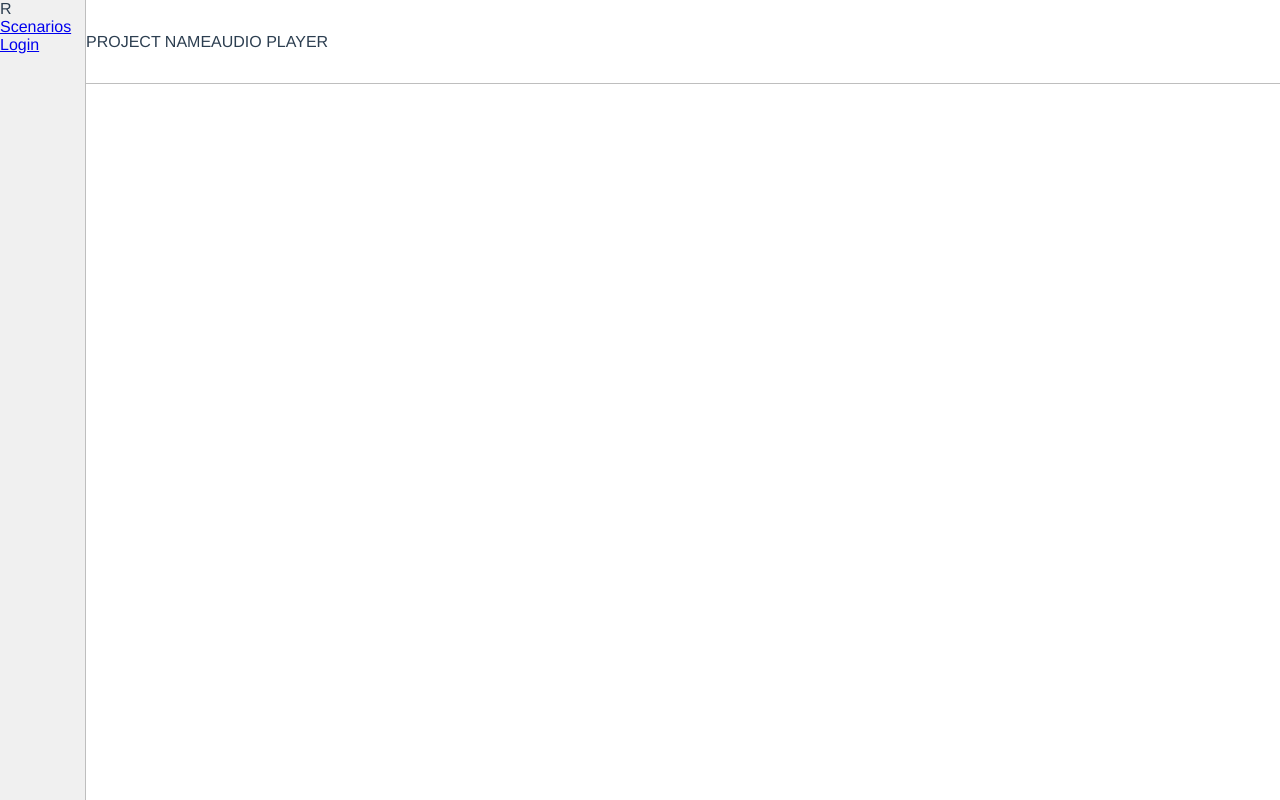
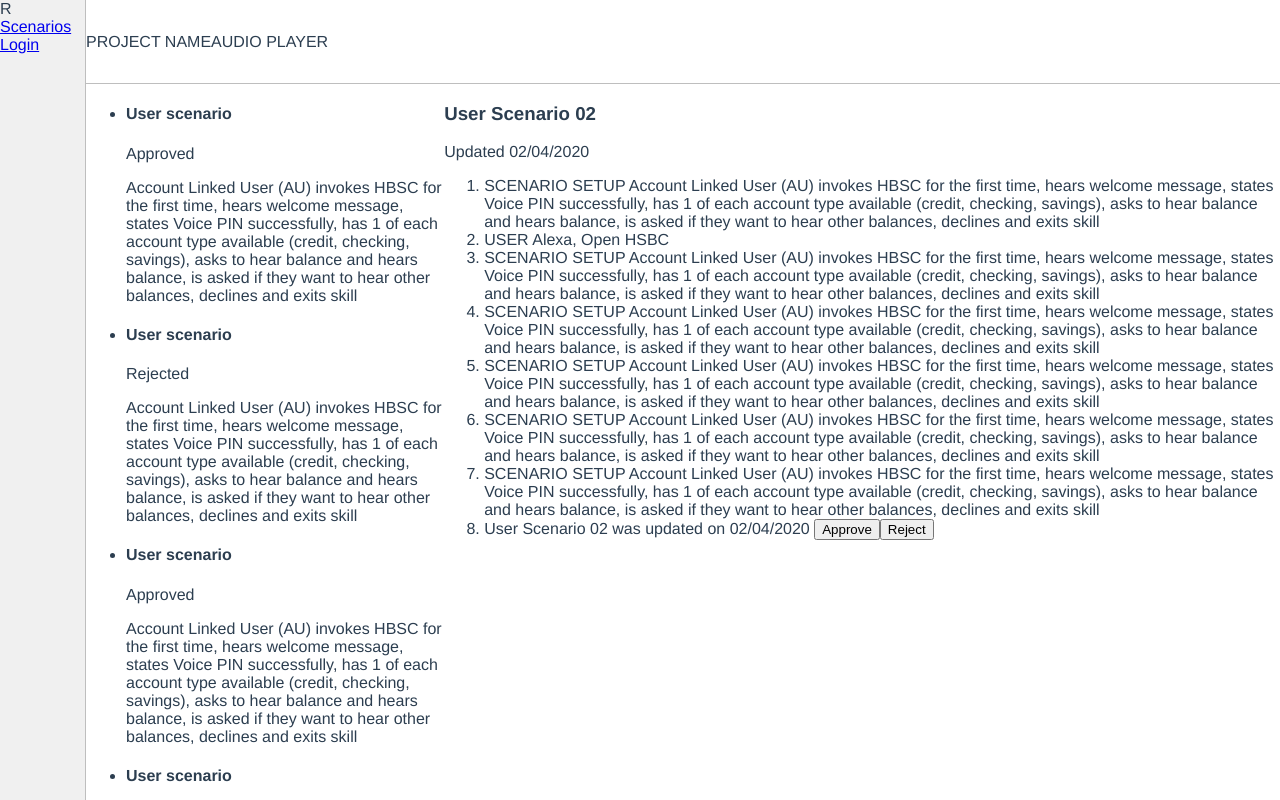
Before and after one commit to patocorrenti/vx-frontend, a Vue app: page /scenarios in a window 1280 px wide. Built offline with nearby package versions, Linux system fonts and the light colour scheme.

Commit message:
scenarios section (hardcoded data)

```diff
--- a/src/App.vue
+++ b/src/App.vue
@@ -11,8 +11,8 @@
 </template>
 
 <script>
-import Header from '@/components/Header.vue'
-import Navigation from '@/components/Navigation.vue'
+import Header from '@/components/Header.vue';
+import Navigation from '@/components/Navigation.vue';
 
 export default {
   name: 'App',
@@ -21,7 +21,6 @@ export default {
     Navigation
   }
 }
-
 </script>
 
 <style lang="scss">
@@ -29,6 +28,7 @@ body {
   padding: 0;
   margin: 0;
 }
+
 #app {
   color: #2c3e50;
   display: flex;
@@ -42,12 +42,13 @@ body {
     padding-left: $desktop__navigation__width;
     position: relative;
     width: 100%;
+
     > * {
       box-sizing: border-box;
     }
   }
   .main-content {
-    height: calc(100vh - #{$desktop__header__height});
+    height: $desktop__main-content__height;
     overflow-y: auto;
   }
 }
--- a/src/components/Navigation.vue
+++ b/src/components/Navigation.vue
@@ -1,10 +1,16 @@
 <template>
   <nav class="main-nav">
     <div class="logo">R</div>
-    <router-link to="/user-scenarios">Scenarios</router-link>
+    <router-link to="/scenarios">Scenarios</router-link>
     <router-link to="/">Login</router-link>
   </nav>
 </template>
+
+<script>
+export default {
+  name: 'MainNav',
+}
+</script>
 
 <style lang="scss">
 .main-nav {
@@ -19,5 +25,6 @@
   position: fixed;
   top: 0;
   width: 100%;
+  z-index: 2;
 }
 </style>
--- /dev/null
+++ b/src/components/scenarios/List.vue
@@ -0,0 +1,30 @@
+<template>
+  <nav class="scenarios-list">
+    <ul>
+      <li v-for="(scenario, key) in scenarios" :key="key">
+        <article>
+          <header>
+            <h4>{{ scenario.name }}</h4>
+            <div>{{ scenario.status }}</div>
+          </header>
+          <p>{{ scenario.content }}</p>
+        </article>
+      </li>
+    </ul>
+  </nav>
+</template>
+
+<script>
+export default {
+  name: 'Scenarios List',
+  props: ['scenarios']
+}
+</script>
+
+<style lang="scss">
+.scenarios-list {
+  height: $desktop__main-content__height;
+  overflow: auto;
+  width: 30%;
+}
+</style>
--- /dev/null
+++ b/src/components/scenarios/View.vue
@@ -0,0 +1,34 @@
+<template>
+  <article class="scenarios-view">
+    <header>
+      <h1>{{ scenario.name }}</h1>
+      <div>Updated {{ scenario.updated }}</div>
+    </header>
+    <ol>
+      <li v-for="(item, key) in scenario.items" :key="key">
+        {{ item.type }}
+        {{ item.content }}
+      </li>
+      <li>
+        {{ scenario.name }} was updated on {{ scenario.updated }}
+        <button type="button">Approve</button>
+        <button type="button">Reject</button>
+      </li>
+    </ol>
+  </article>
+</template>
+
+<script>
+export default {
+  name: 'Scenarios View',
+  props: ['scenario']
+}
+</script>
+
+<style lang="scss">
+.scenarios-view {
+  flex: 1 1 0;
+  height: $desktop__main-content__height;
+  overflow: auto;
+}
+</style>
--- a/src/styles/_variables.scss
+++ b/src/styles/_variables.scss
@@ -1,6 +1,8 @@
+// Colors
 $color-light-grey: #f0f0f0;
 $color-line-grey: #bebebe;
 
 // Layout
 $desktop__navigation__width: 86px;
 $desktop__header__height: 84px;
+$desktop__main-content__height: calc(100vh - #{$desktop__header__height});
--- /dev/null
+++ b/src/views/Scenarios.vue
@@ -0,0 +1,82 @@
+<template>
+  <section class="scenarios-section">
+    <ScenariosList :scenarios="scenarios"/>
+    <ScenariosView :scenario="content"/>
+  </section>
+</template>
+
+<script>
+import ScenariosList from '@/components/scenarios/List.vue';
+import ScenariosView from '@/components/scenarios/View.vue';
+
+export default {
+  name: 'Scenarios',
+  components: {
+    ScenariosList, ScenariosView
+  },
+  data: () => ({
+    scenarios: [
+      {
+        name: 'User scenario',
+        status: 'Approved',
+        content: 'Account Linked User (AU) invokes HBSC for the first time, hears welcome message, states Voice PIN successfully, has 1 of each account type available (credit, checking, savings), asks to hear balance and hears balance, is asked if they want to hear other balances, declines and exits skill'
+      },
+      {
+        name: 'User scenario',
+        status: 'Rejected',
+        content: 'Account Linked User (AU) invokes HBSC for the first time, hears welcome message, states Voice PIN successfully, has 1 of each account type available (credit, checking, savings), asks to hear balance and hears balance, is asked if they want to hear other balances, declines and exits skill'
+      },
+      {
+        name: 'User scenario',
+        status: 'Approved',
+        content: 'Account Linked User (AU) invokes HBSC for the first time, hears welcome message, states Voice PIN successfully, has 1 of each account type available (credit, checking, savings), asks to hear balance and hears balance, is asked if they want to hear other balances, declines and exits skill'
+      },
+      {
+        name: 'User scenario',
+        status: 'Approved',
+        content: 'Account Linked User (AU) invokes HBSC for the first time, hears welcome message, states Voice PIN successfully, has 1 of each account type available (credit, checking, savings), asks to hear balance and hears balance, is asked if they want to hear other balances, declines and exits skill'
+      },
+    ],
+    content: {
+      name: 'User Scenario 02',
+      updated: '02/04/2020',
+      items: [
+        {
+          type: 'SCENARIO SETUP',
+          content: 'Account Linked User (AU) invokes HBSC for the first time, hears welcome message, states Voice PIN successfully, has 1 of each account type available (credit, checking, savings), asks to hear balance and hears balance, is asked if they want to hear other balances, declines and exits skill'
+        },
+        {
+          type: 'USER',
+          content: 'Alexa, Open HSBC'
+        },
+        {
+          type: 'SCENARIO SETUP',
+          content: 'Account Linked User (AU) invokes HBSC for the first time, hears welcome message, states Voice PIN successfully, has 1 of each account type available (credit, checking, savings), asks to hear balance and hears balance, is asked if they want to hear other balances, declines and exits skill'
+        },
+        {
+          type: 'SCENARIO SETUP',
+          content: 'Account Linked User (AU) invokes HBSC for the first time, hears welcome message, states Voice PIN successfully, has 1 of each account type available (credit, checking, savings), asks to hear balance and hears balance, is asked if they want to hear other balances, declines and exits skill'
+        },
+        {
+          type: 'SCENARIO SETUP',
+          content: 'Account Linked User (AU) invokes HBSC for the first time, hears welcome message, states Voice PIN successfully, has 1 of each account type available (credit, checking, savings), asks to hear balance and hears balance, is asked if they want to hear other balances, declines and exits skill'
+        },
+        {
+          type: 'SCENARIO SETUP',
+          content: 'Account Linked User (AU) invokes HBSC for the first time, hears welcome message, states Voice PIN successfully, has 1 of each account type available (credit, checking, savings), asks to hear balance and hears balance, is asked if they want to hear other balances, declines and exits skill'
+        },
+        {
+          type: 'SCENARIO SETUP',
+          content: 'Account Linked User (AU) invokes HBSC for the first time, hears welcome message, states Voice PIN successfully, has 1 of each account type available (credit, checking, savings), asks to hear balance and hears balance, is asked if they want to hear other balances, declines and exits skill'
+        },
+      ]
+    },
+  }),
+}
+</script>
+
+<style lang="scss">
+.scenarios-section {
+  display: flex;
+}
+</style>
--- a/src/views/UserScenarios.vue
+++ /dev/null
@@ -1,11 +0,0 @@
-<template>
-  <div class="scenarios">
-    <h1>User Scenarios</h1>
-  </div>
-</template>
-
-<script>
-</script>
-
-<style lang="scss">
-</style>
```
Also changed, not shown: src/router/index.js (+2 -5 lines).
